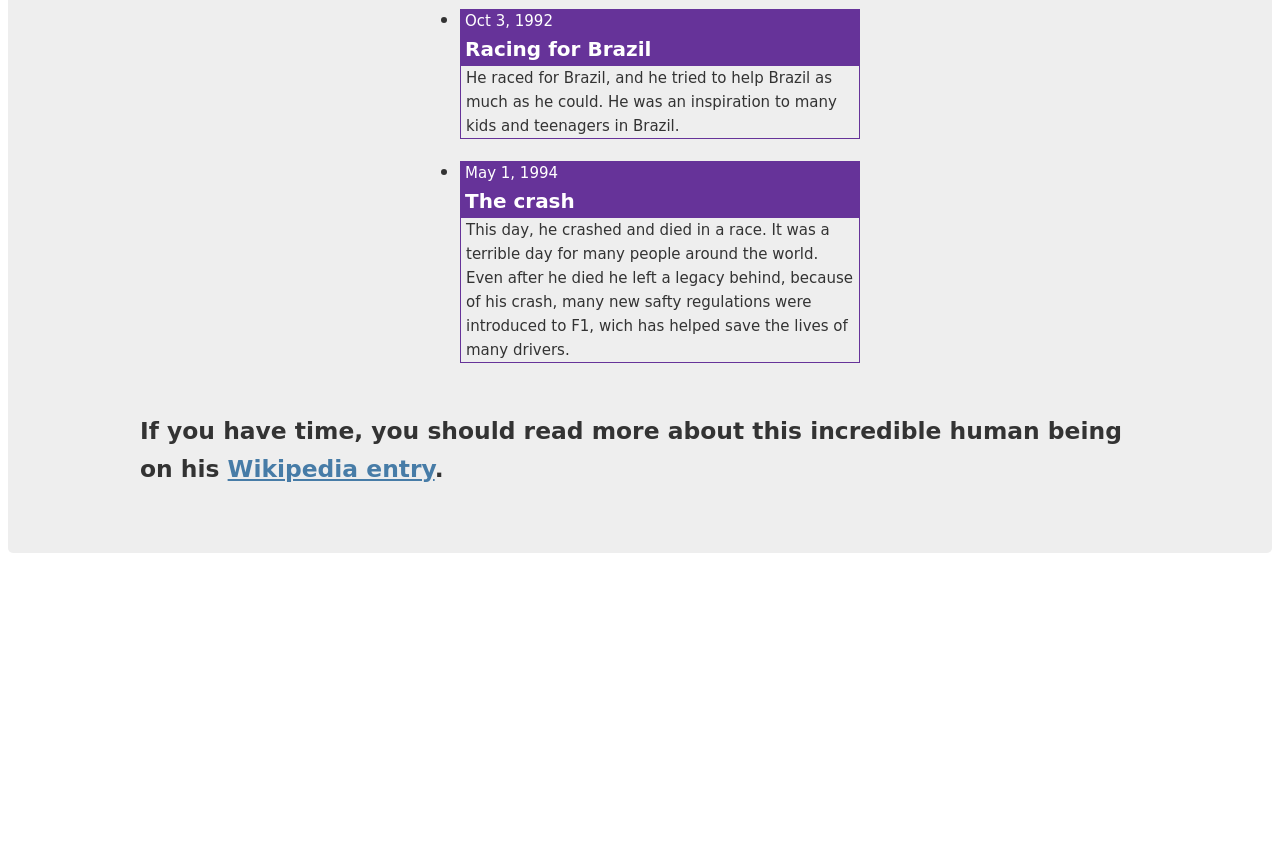
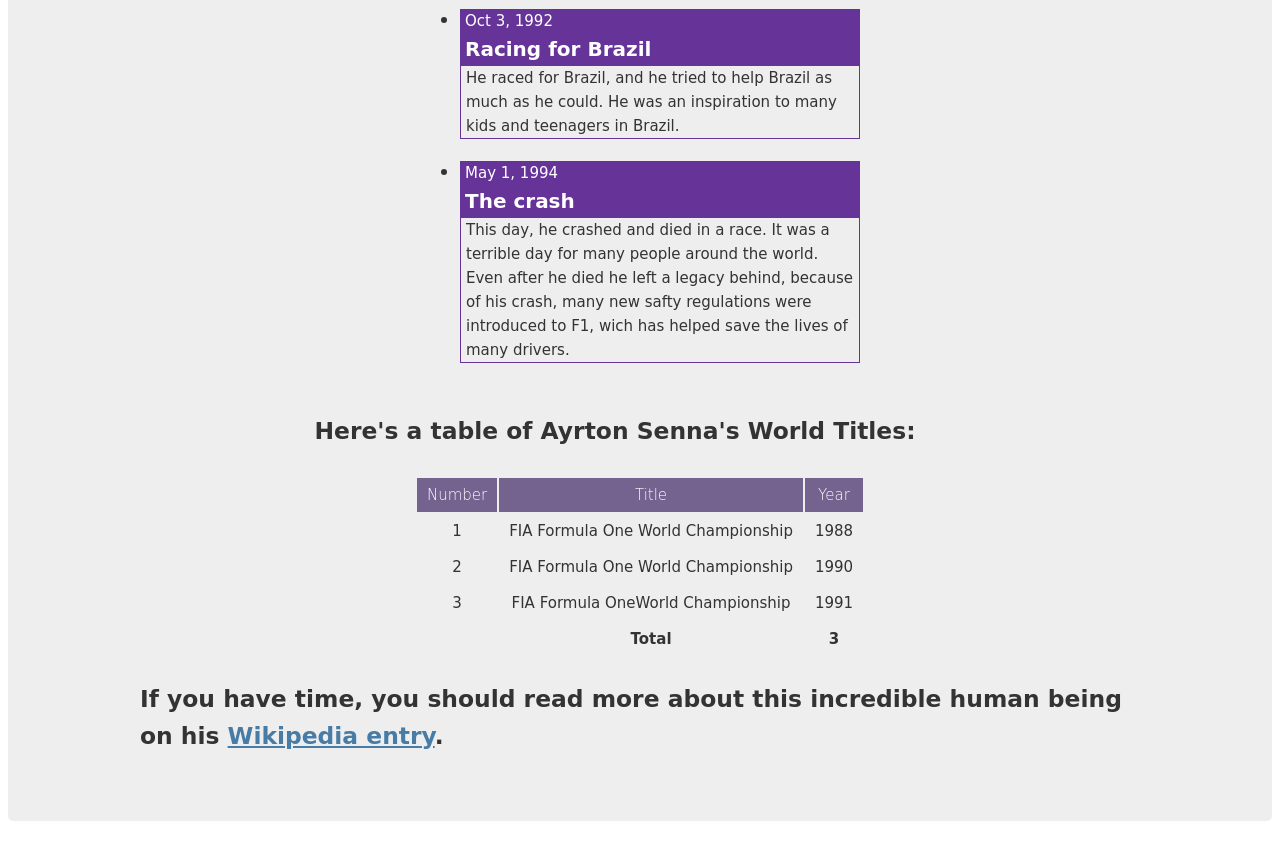
Before and after one commit to ronald721hn/Tribute-Page, a plain HTML site: page index.html in a window 1280 px wide. Shown: the part 6127-6978 px from the top of the page. Before the commit the page ends 6710 px from the top, so only its background shows below. Drawn offline with Linux system fonts and the light colour scheme; a web font is replaced by a local one.

Commit message:
Added Table

```diff
--- a/index.html
+++ b/index.html
@@ -303,6 +303,43 @@
           </ul>
         </div>
 
+        <div>
+          <h3 id="headline">Here's a table of Ayrton Senna's World Titles:</h3>
+          <table>
+              <thead id="columnHeads">
+                  <tr>
+                      <td>Number</td>
+                      <td>Title</td>
+                      <td>Year</td>
+                  </tr>
+              </thead>
+              <tfoot>
+                  <tr>
+                      <td> </td>
+                      <td><strong>Total</strong></td>
+                      <td>3</td>
+                  </tr>
+              </tfoot>
+              <tbody>
+                  <tr>
+                      <td>1</td>
+                      <td>FIA Formula One World Championship</td>
+                      <td>1988</td>
+                  </tr>
+                  <tr>
+                      <td>2</td>
+                      <td>FIA Formula One World Championship</td>
+                      <td>1990</td>
+                  </tr>
+                  <tr>
+                      <td>3</td>
+                      <td>FIA Formula OneWorld Championship</td>
+                      <td>1991</td>
+                  </tr>
+              </tbody>
+          </table>
+        </div>
+
         <h3>
           If you have time, you should read more about this incredible human
           being on his
--- a/styles/styles.css
+++ b/styles/styles.css
@@ -168,4 +168,39 @@ blockquote {
   text-align: left;
   font-size: 15px;
 }
+
+#columnHeads {
+  font-weight: lighter;
+  background-color: #74638f;
+  color: white;
+  border: black;
+  border-style: solid;
+  border-width: thin;
+  padding: 10px;
+}
+
+td {
+  padding-left: 10px;
+  padding-right: 10px;
+  padding-top: 5px;
+  padding-bottom: 5px;
+}
+
+thead, tfoot{
+  font-size: 15px;
+  font-weight: bolder;
+  text-align: center;
+}
+
+tbody{
+  font-size: 15px;
+  text-align: center;
+  border-bottom: rebeccapurple;
+  border-width: thin;
+  border-style: solid;
+}
+
+table {
+  margin: auto;
+}
 </style>
```
